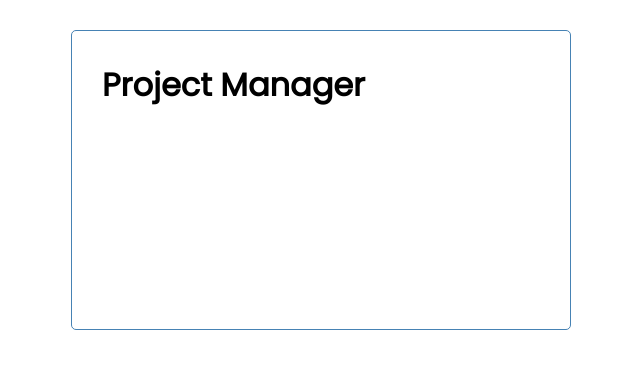
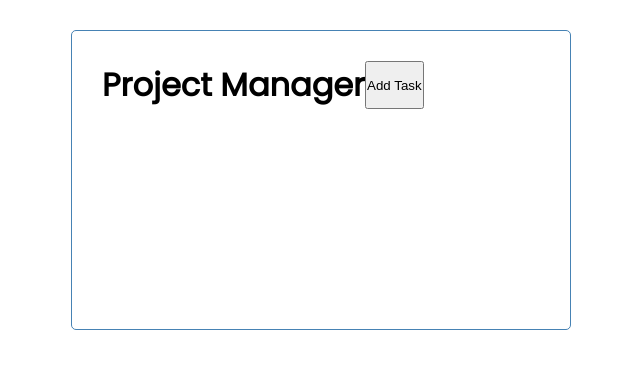
Before and after one commit to Vahe-Sevachyan/project-manager-vuejs, a Vue app: page / in a window 1280 px wide. Shown: the top 368 px of the page, without its empty margins (319-959 px from the left). Built offline with nearby package versions, Linux system fonts and the light colour scheme.

Commit message:
added task button

```diff
--- a/src/App.vue
+++ b/src/App.vue
@@ -1,6 +1,6 @@
 <template>
   <div class="container">
-    <HeaderMain />
+    <HeaderMain title="Project Manager" />
   </div>
 </template>
 
--- /dev/null
+++ b/src/components/AddTaskBtn.vue
@@ -0,0 +1,8 @@
+<template>
+  <button>Add Task</button>
+</template>
+<script>
+export default {
+  name: "AddTaskBtn",
+};
+</script>
--- a/src/components/HeaderMain.vue
+++ b/src/components/HeaderMain.vue
@@ -1,13 +1,18 @@
 <template>
   <header>
-    <h1>Project Manager</h1>
+    <h1>{{ title }}</h1>
+    <AddTaskBtn />
   </header>
 </template>
 <script>
+import AddTaskBtn from "./AddTaskBtn.vue";
 export default {
   name: "HeaderMain",
   props: {
     title: String,
+  },
+  components: {
+    AddTaskBtn,
   },
 };
 </script>
```
